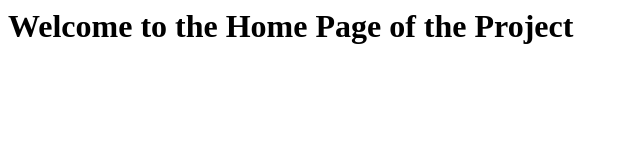
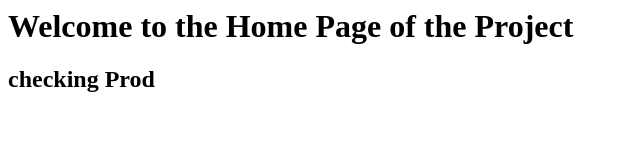
Before and after one commit to 2018HW86372/Website, a plain HTML site: page index.html in a window 1280 px wide. Shown: the whole page, without its empty margins (0-640 px from the left). Drawn offline with Linux system fonts and the light colour scheme.

Commit message:
adding prod

```diff
--- a/index.html
+++ b/index.html
@@ -2,5 +2,6 @@
 <title>2018HW86372 WIMS Project</title>
 <body>
 <h1> Welcome to the Home Page of the Project </h1>
+<h2>checking Prod<h2>
 </body>
 </html>
```
